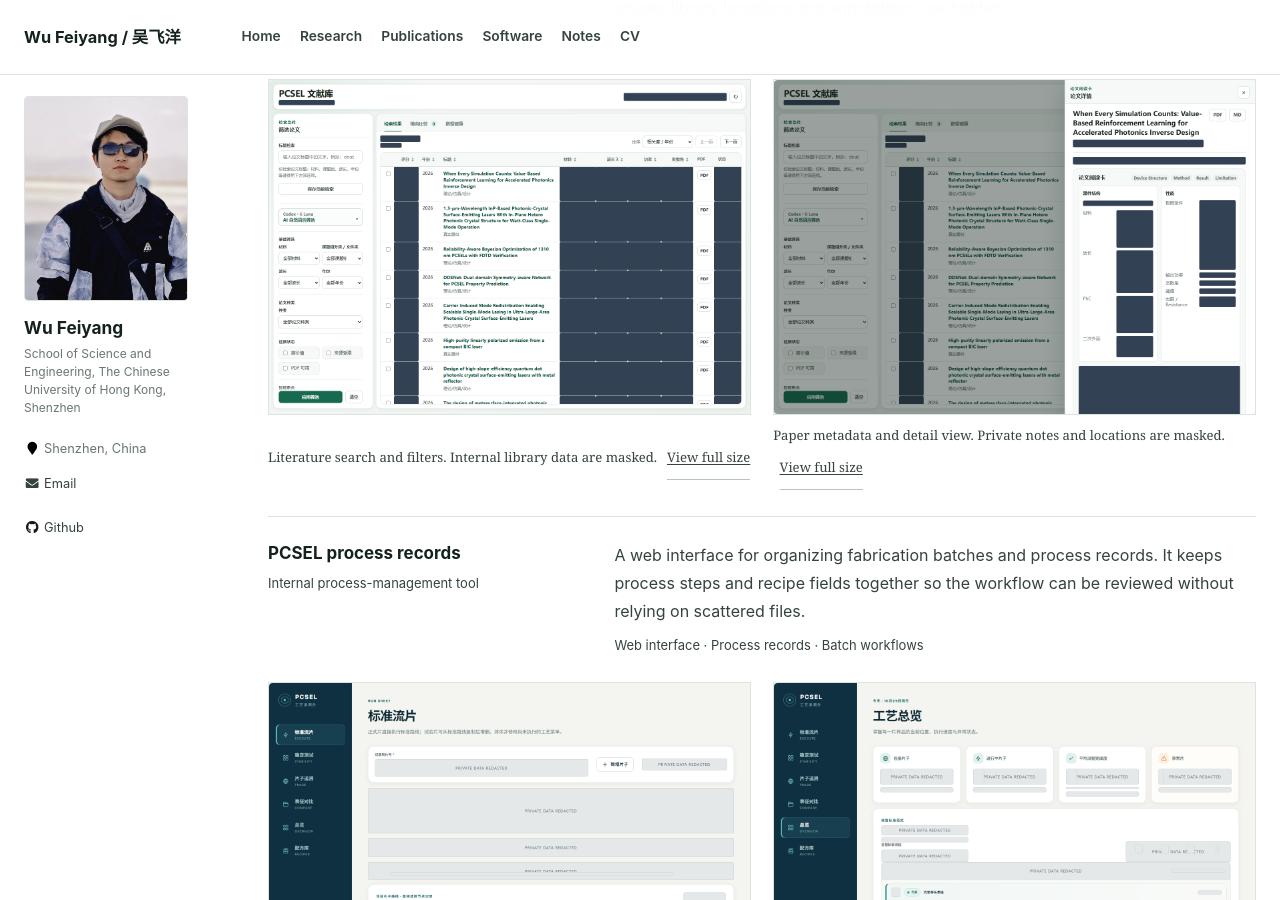
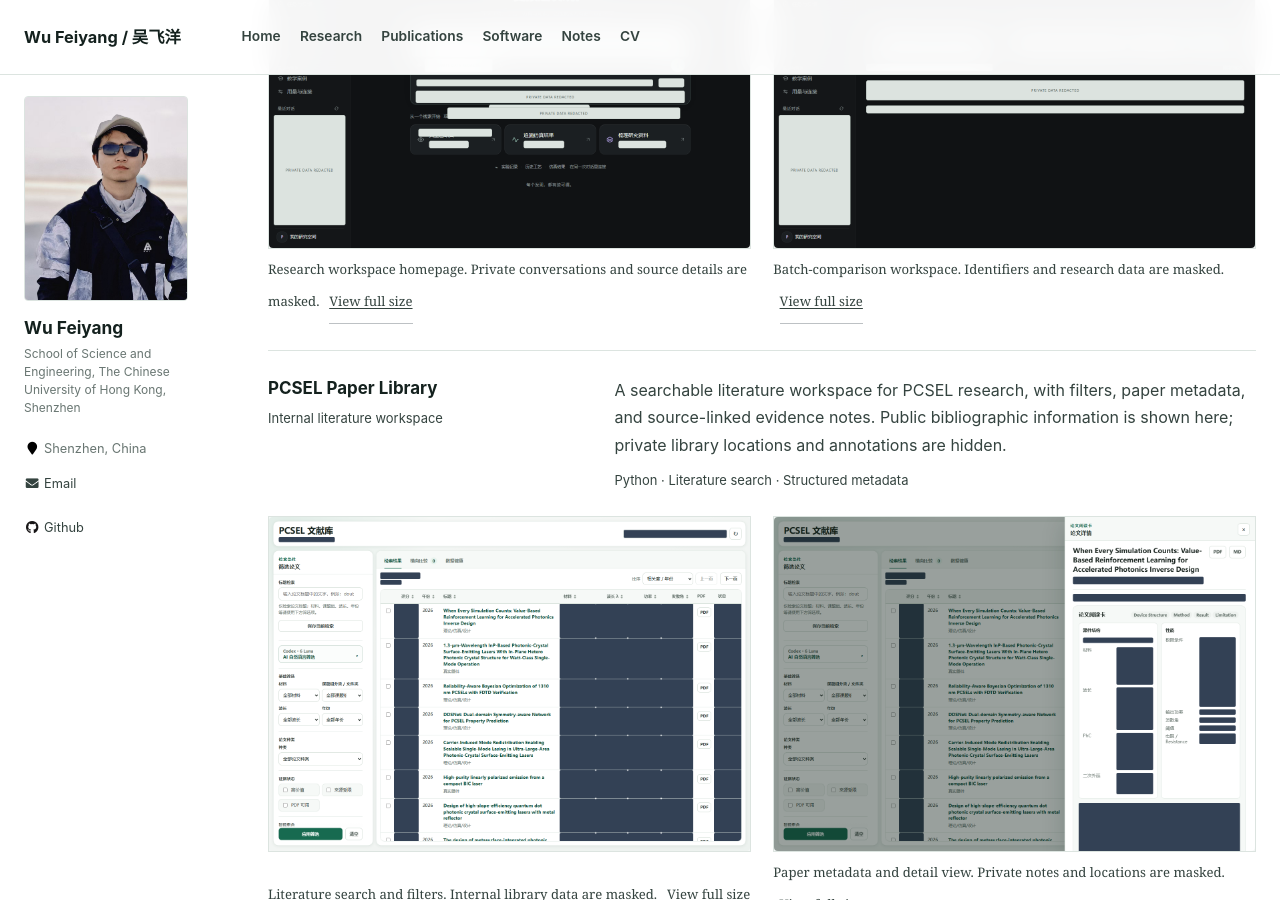
Before and after one commit to wfy-op/wfy-op.github.io, a Jekyll site: the page built from _pages/projects.md, in a window 1280 px wide and 900 px high, scrolled down 1800 px. Built offline with Jekyll 4.4.1, drawn with Linux system fonts in a browser that asks for light colours.

Commit message:
Add redacted Research Studio interface captures

```diff
--- a/_data/software.yml
+++ b/_data/software.yml
@@ -36,10 +36,18 @@ projects:
 
   - id: studio
     name: "PCSEL Research Studio"
+    preview: "Source-linked research questions, evidence records, and batch comparisons."
     status: "Internal preview · ongoing"
     summary: "A workspace for source-linked research questions, batch comparisons, notes, and review records. Typed tools provide read-only access to research sources, while source snapshots and citation checks keep answers connected to the underlying records."
     tools: "Python · Flask · SQLite · LLM tool calling"
     note: "A working preview with human review; it does not execute solvers or approve device designs."
+    screenshots:
+      - src: "/images/software/studio-home.png"
+        alt: "Research Studio homepage with private conversations, sources, and records masked"
+        caption: "Research workspace homepage. Private conversations and source details are masked."
+      - src: "/images/software/studio-compare.png"
+        alt: "Research Studio comparison interface with batch identifiers and research values masked"
+        caption: "Batch-comparison workspace. Identifiers and research data are masked."
 
   - id: library
     name: "PCSEL Paper Library"
```
Also changed, not shown: docs/screenshot-showcase.md (+1 -2 lines), images/software/studio-compare.png (added), images/software/studio-home.png (added).
